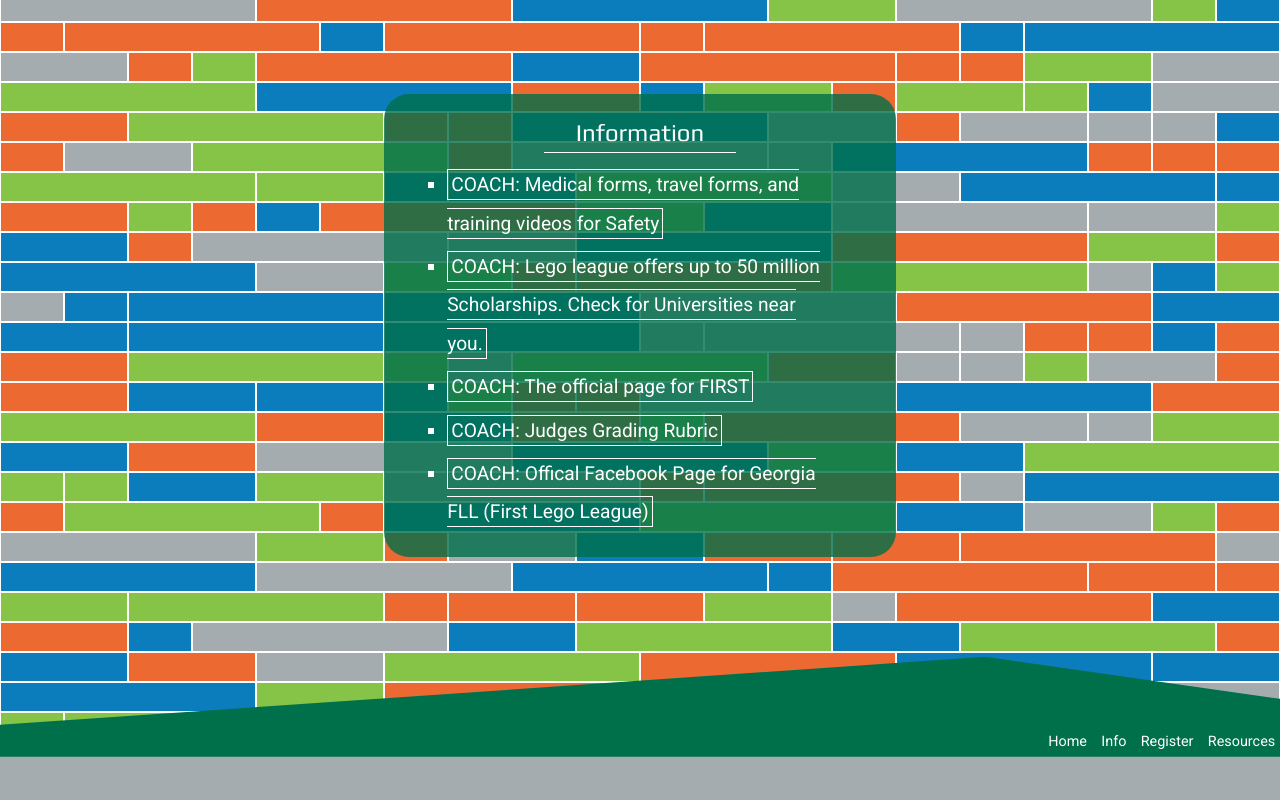
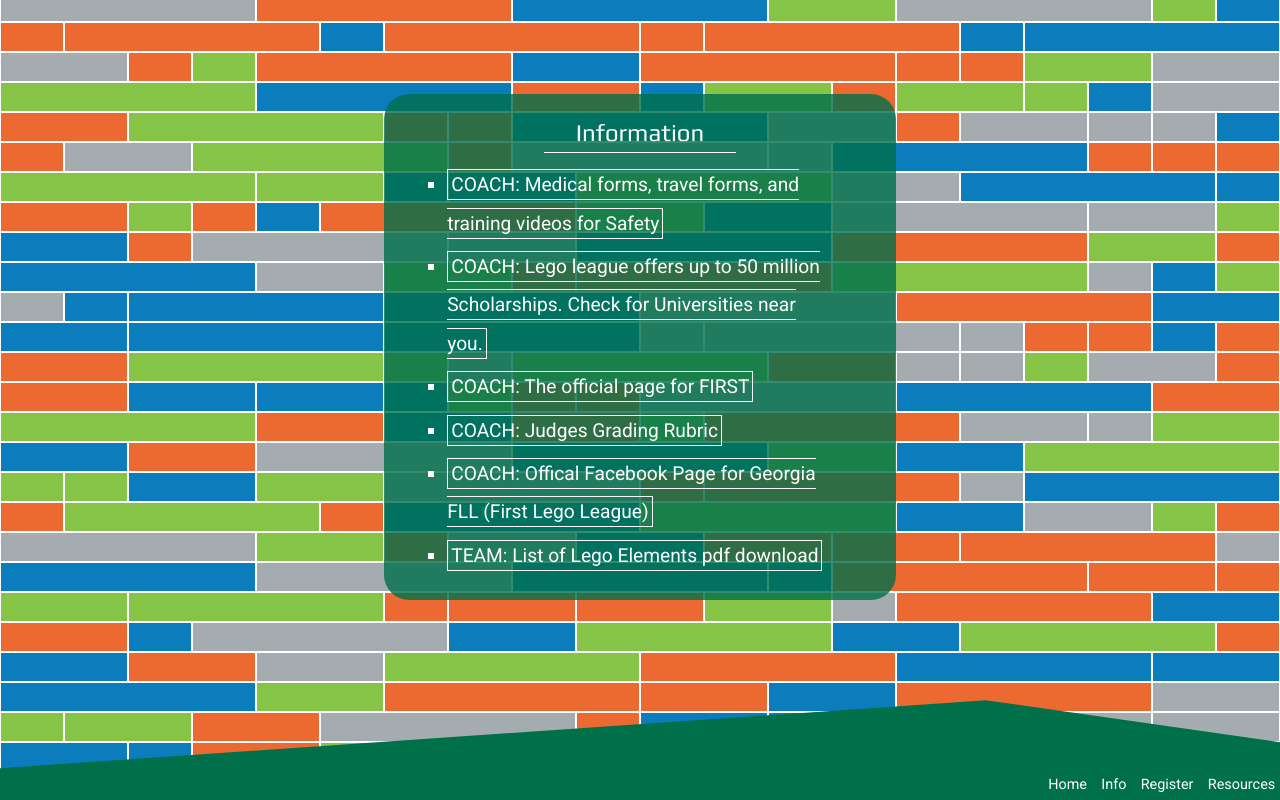
Before and after one commit to miked49er/ggcfll, a website: page resources.html in a window 1280 px wide. Shown: the part 1928-2728 px from the top of the page. Before the commit the page ends 2685 px from the top, so only its background shows below. Drawn offline with Linux system fonts and the light colour scheme.

Commit message:
added a download link for the lego elements

```diff
--- a/resources.html
+++ b/resources.html
@@ -75,6 +75,7 @@
     <li><a href="https://www.firstinspires.org/">COACH: The official page for FIRST</a></li>
     <li><a href=". http://www.firstlegoleague.org/sites/default/files/animal-allies/fll-rubrics-2016.pdf">COACH: Judges Grading Rubric  </a></li>
     <li><a href="https://www.facebook.com/georgiafll/">COACH: Offical Facebook Page for Georgia FLL (First Lego League)</a></li>
+    <li><a href="res/legoelements.pdf" download>TEAM: List of Lego Elements pdf download</a></li>
   </ul>
 </section>
 
```
Also changed, not shown: 1 other file.
